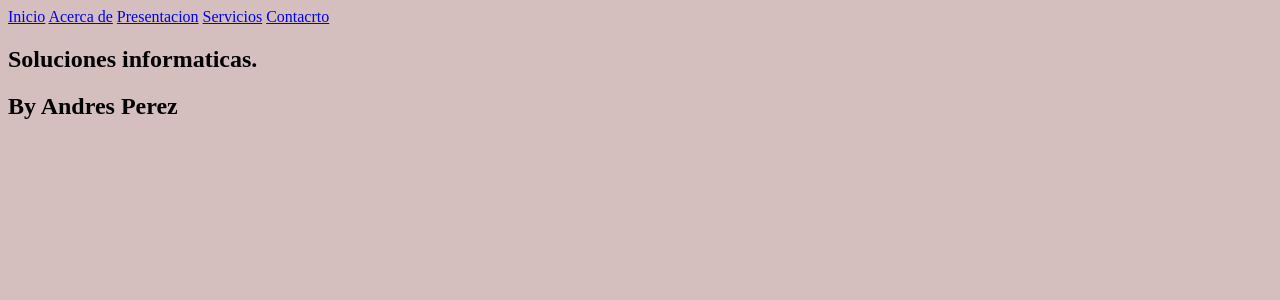
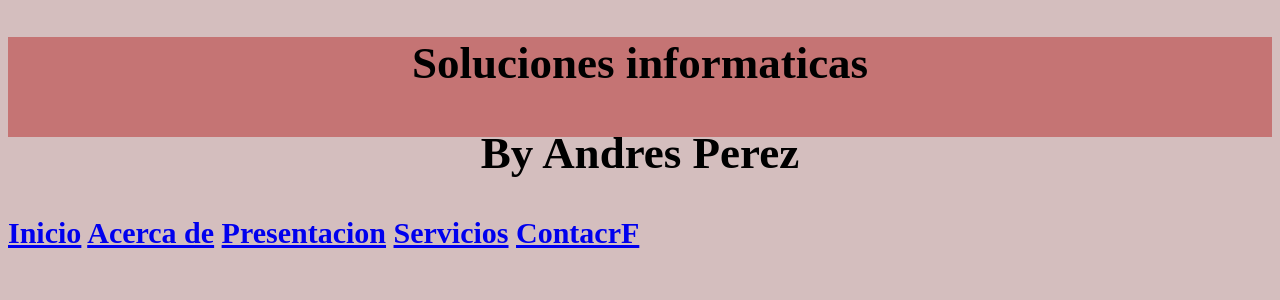
Before and after one commit to l1k4skr/Portfolio-web, a PHP site: page /html/index.html in a window 1280 px wide. Shown: the top 300 px of the page. Run offline with PHP 8.4, Linux system fonts and the light colour scheme.

Commit message:
Nuevos cambios 09-08-2022

```diff
--- a/css/index.css
+++ b/css/index.css
@@ -1,3 +1,20 @@
+
 body {
     background-color: #d4bebe;
 }
+.cabecera {
+    background-color: #c57474;
+    height: 100px;
+    width: 100%;
+    font-size: 30px;
+    font-weight: bold;
+    color: #000000;
+    font-family: "Times New Roman", Times, serif;
+}
+.titulo {
+    text-align: center;
+    font-size: 30px;
+    font-weight: bold;
+    color: #000000;
+    font-family: "Times New Roman", Times, serif;
+}
--- a/html/index.html
+++ b/html/index.html
@@ -1,23 +1,26 @@
 <!DOCTYPE html>
 <html lang="es">
+
 <head>
     <link rel="stylesheet" href="../css/index.css">
     <link rel="shortcut icon" href="../img/favicon.ico" type="image/x-icon">
     <title>Inicio</title>
 </head>
+
     <body>
         <header class="cabecera">
+            <section class="titulo">
+                <h1>Soluciones informaticas</h1>
+                <h2>By Andres Perez</h2>
+            </section>
             <nav>
                 <a href="#">Inicio</a>
                 <a href="#">Acerca de</a>
                 <a href="#">Presentacion</a>
                 <a href="#">Servicios</a>
-            <a href="#">Contacrto</a>
+                <a href="#">ContacrF</a>
             </nav>
-        <section class="header-">
-            <h1>Soluciones informaticas.</h1>
-            <h2>By Andres Perez</h2>
-        </section>
         </header>
     </body>
+
 </html>
```
Lines whose indentation alone changed are shown as unchanged.
